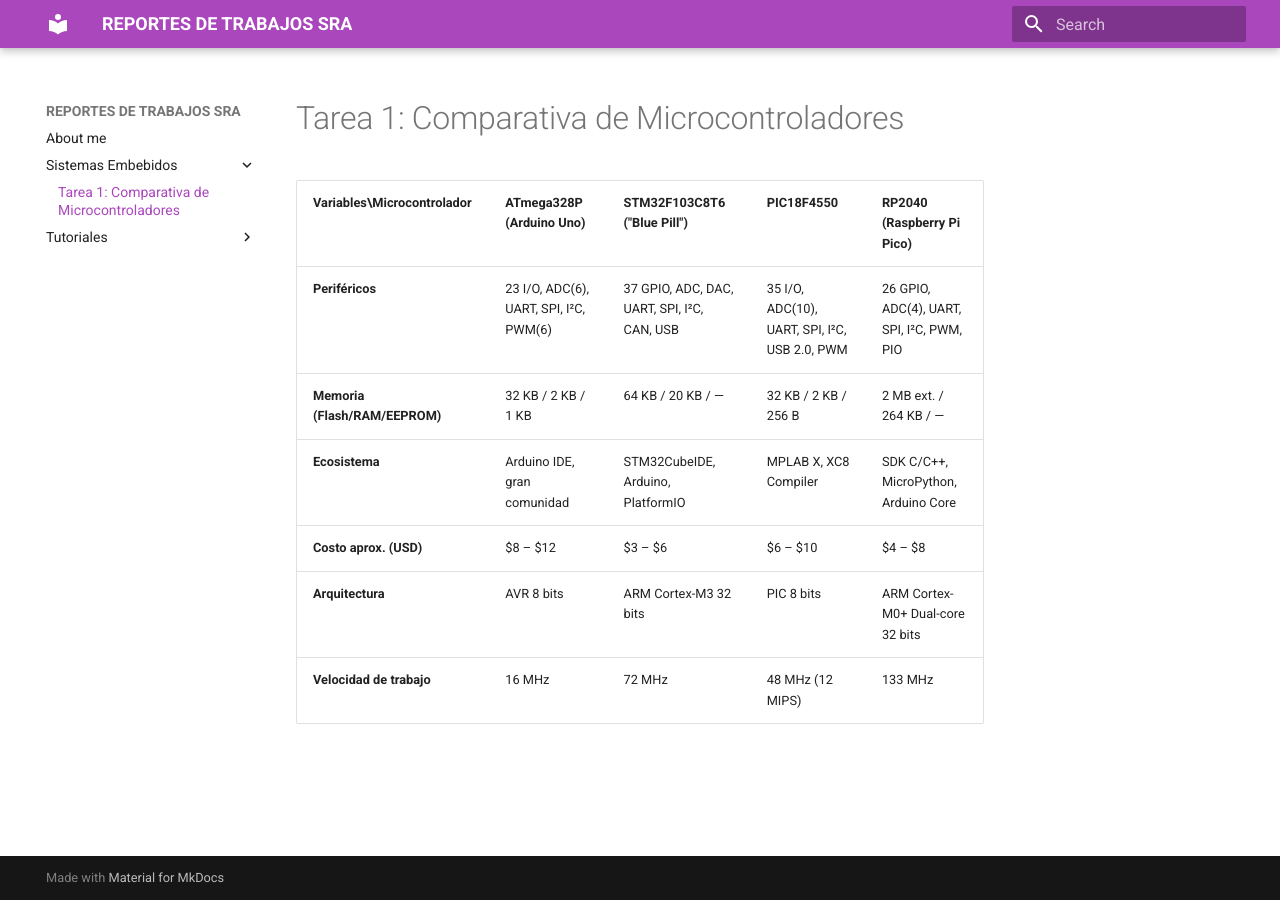
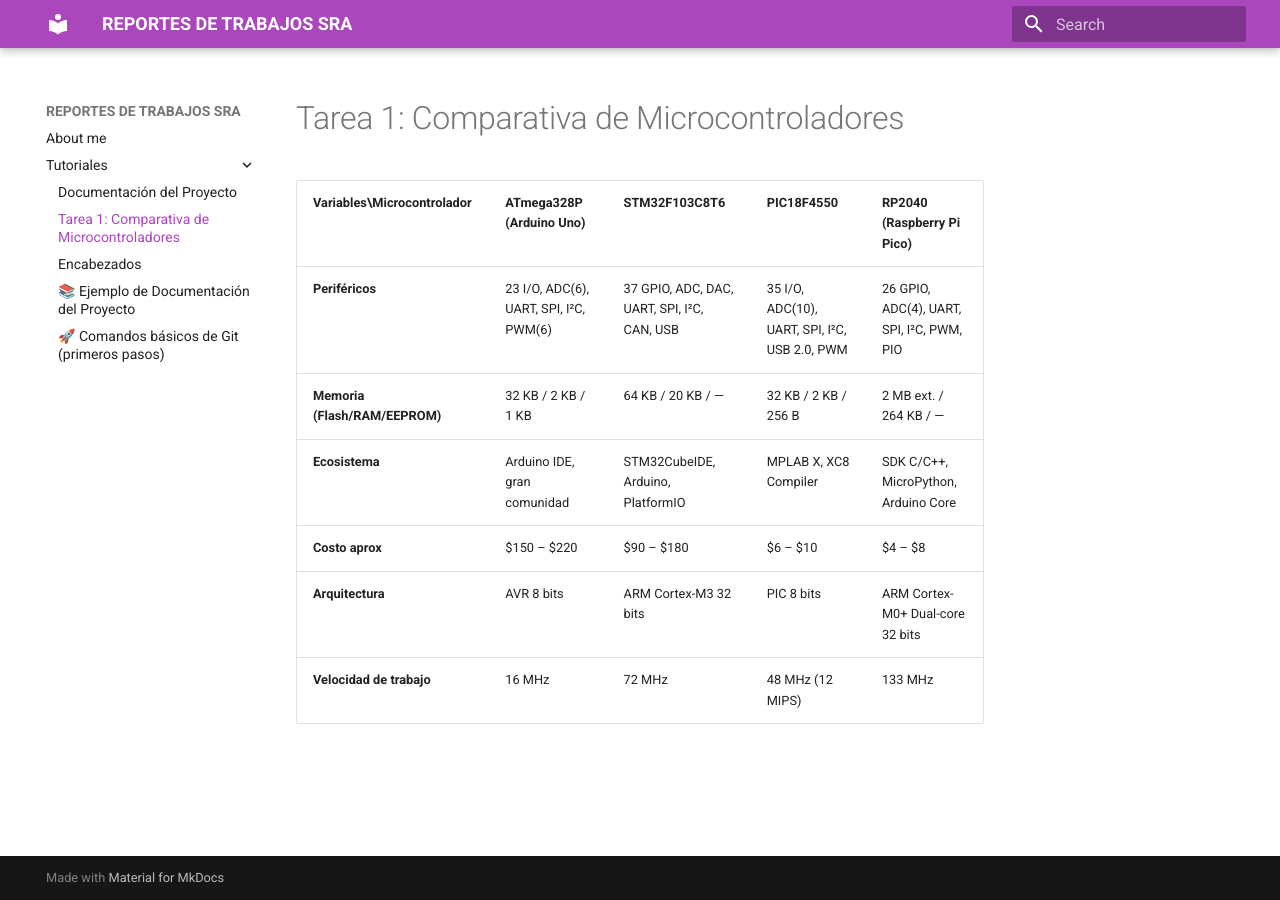
Before and after one commit to Sebicrash/Reportes-de-trabajos, an MkDocs documentation site: the page built from docs/Tutoriales/Tarea_1.md, in a window 1280 px wide. Built offline with MkDocs 1.6.1 and Material for MkDocs 9.7.7, drawn with Linux system fonts in a browser that asks for light colours.

Commit message:
Movi la tarea

```diff
--- a/docs/Sistemas_Embebidos/Tarea_1.md
+++ b/docs/Tutoriales/Tarea_1.md
@@ -1,10 +1,10 @@
 # Tarea 1: Comparativa de Microcontroladores
 
-| Variables\Microcontrolador | ATmega328P (Arduino Uno) | STM32F103C8T6 ("Blue Pill") | PIC18F4550 | RP2040 (Raspberry Pi Pico) |
+| Variables\Microcontrolador | ATmega328P (Arduino Uno) | STM32F103C8T6 | PIC18F4550 | RP2040 (Raspberry Pi Pico) |
 |---------------------------|-------------------------|---------------------------|------------|---------------------------|
 | **Periféricos**           | 23 I/O, ADC(6), UART, SPI, I²C, PWM(6) | 37 GPIO, ADC, DAC, UART, SPI, I²C, CAN, USB | 35 I/O, ADC(10), UART, SPI, I²C, USB 2.0, PWM | 26 GPIO, ADC(4), UART, SPI, I²C, PWM, PIO |
 | **Memoria (Flash/RAM/EEPROM)** | 32 KB / 2 KB / 1 KB | 64 KB / 20 KB / — | 32 KB / 2 KB / 256 B | 2 MB ext. / 264 KB / — |
 | **Ecosistema**             | Arduino IDE, gran comunidad | STM32CubeIDE, Arduino, PlatformIO | MPLAB X, XC8 Compiler | SDK C/C++, MicroPython, Arduino Core |
-| **Costo aprox. (USD)**     | $8 – $12 | $3 – $6 | $6 – $10 | $4 – $8 |
+| **Costo aprox**     | $150 – $220 | $90 – $180 | $6 – $10 | $4 – $8 |
 | **Arquitectura**           | AVR 8 bits | ARM Cortex-M3 32 bits | PIC 8 bits | ARM Cortex-M0+ Dual-core 32 bits |
 | **Velocidad de trabajo**   | 16 MHz | 72 MHz | 48 MHz (12 MIPS) | 133 MHz |
```
